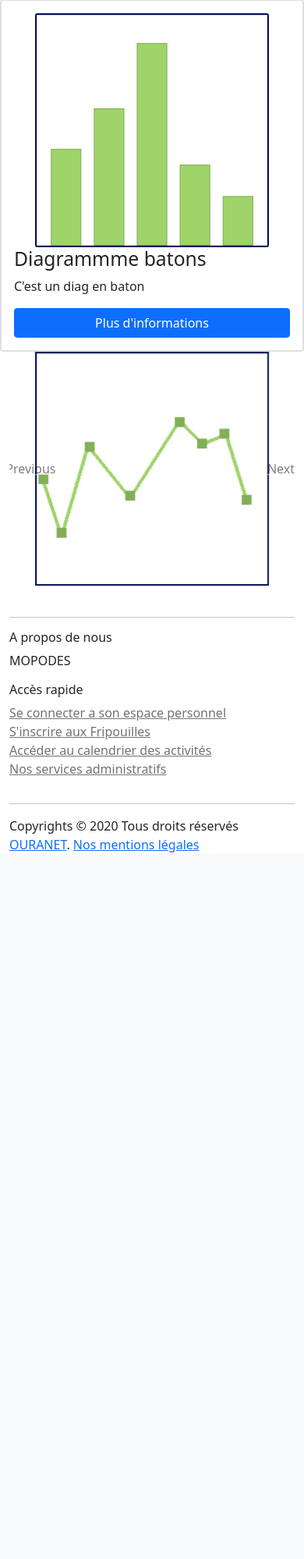
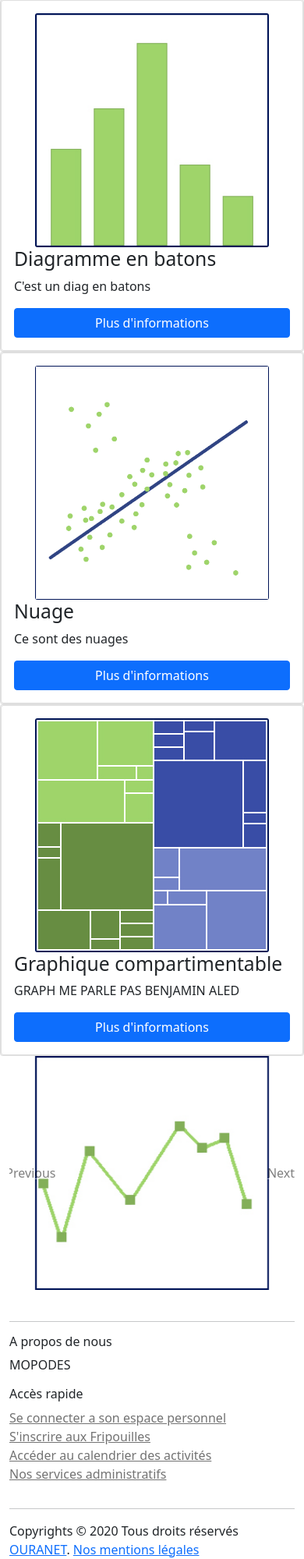
Before and after one commit to thomasrts/HackathonBSM, a PHP site: page / in a window 390 px wide. Shown: the part 985-2984 px from the top of the page at 78% size. Before the commit the page ends 2078 px from the top, so only its background shows below. Run offline with PHP 8.4, Linux system fonts and the light colour scheme.

Commit message:
v 0.0.6 10/10/20 12:00

```diff
--- /dev/null
+++ b/Modele/card.php
@@ -0,0 +1,39 @@
+<?php
+
+class card
+{
+    /*protected $nom;
+protected $desc;
+protected$image;
+protected $link;
+
+/*public function __construct($prmnom,$prmdesc,$prmimage,$prmlink){
+    $this->nom = $prmnom;
+    $this->desc = $prmdesc;
+    $this->image = $prmimage;
+    $this->link = $prmlink;
+
+}*/
+
+    public function card($image,$nom,$desc,$link){
+        ?>
+            <div class="col-sm-4">
+        <div class="card">
+            <div class="col col-12 card card-body">
+                <img class="card-img img-graph" src="<?php echo $image?>">
+                <h2 class="card-title"><?php  echo $nom?></h2>
+                <p class="card-text"><?php echo  $desc?></p>
+                <a href="<?php echo $link?>" class="btn btn-primary">Plus d'informations</a>
+            </div>
+        </div>
+    </div>
+        <?php
+    }
+
+    /**
+     * card constructor.
+     */
+    public function __construct()
+    {
+    }
+}
--- a/index.php
+++ b/index.php
@@ -21,39 +21,24 @@ $caroussel = new carousel();
 </head>
 
 <header><?php $header->getheader()?></header>
+<?php
+require_once "Modele/card.php";
+$card = new card();
+?>
+<div class="row">
+    <?php
+    $card->card("img/Courbes.jpg","Courbes","Ce sont des courbes","https://google.com");
+    $card->card("img/Diagramme%20circulaire.jpg","Diagrammme circulaire","C'est un diag circulaire","https://google.com");
+    $card->card("img/Diagramme%20en%20batons.jpg","Diagramme en batons","C'est un diag en batons","https://google.com");
+    ?>
+</div>
+<div class="row">
+    <?php
+    $card->card("img/Nuage.jpg","Nuage","Ce sont des nuages","https://google.com");
+    $card->card("img/Graphique%20compartimentable.jpg","Graphique compartimentable","GRAPH ME PARLE PAS BENJAMIN ALED","https://google.com");
+    ?>
+</div>
 
-<div class="row">
-    <div class="col-sm-4">
-        <div class="card">
-            <div class="col col-12  card card-body">
-                <img class="card-img img-graph" src="img/Courbes.jpg">
-                <h2 class="card-title ">Courbes</h2>
-                <p class="card-text">Ce sont des courbes</p>
-                <a href="#" class="btn btn-primary">Plus d'informations</a>
-            </div>
-        </div>
-    </div>
-    <div class="col-sm-4">
-        <div class="card">
-         <div class="col col-12 card card-body">
-            <img class="card-img img-graph" src="img/Diagramme%20circulaire.jpg">
-            <h2 class="card-title">Diagrammme circulaire</h2>
-            <p class="card-text">C'est un diag circulaire</p>
-            <a href="#" class="btn btn-primary">Plus d'informations</a>
-        </div>
-        </div>
-    </div>
-    <div class="col-sm-4">
-        <div class="card">
-            <div class="col col-12 card card-body">
-                <img class="card-img img-graph" src="img/Diagramme%20en%20batons.jpg">
-                <h2 class="card-title">Diagrammme batons</h2>
-                <p class="card-text">C'est un diag en baton</p>
-                <a href="#" class="btn btn-primary">Plus d'informations</a>
-            </div>
-        </div>
-    </div>
-</div>
 
 <?php $caroussel->carrousel("img/Courbes.jpg", "img/Diagramme circulaire.jpg", "img/Diagramme en batons.jpg");?>
 
```
Also changed, not shown: img/Graphique compartimentable.jpg (added), img/Nuage.jpg (added).
